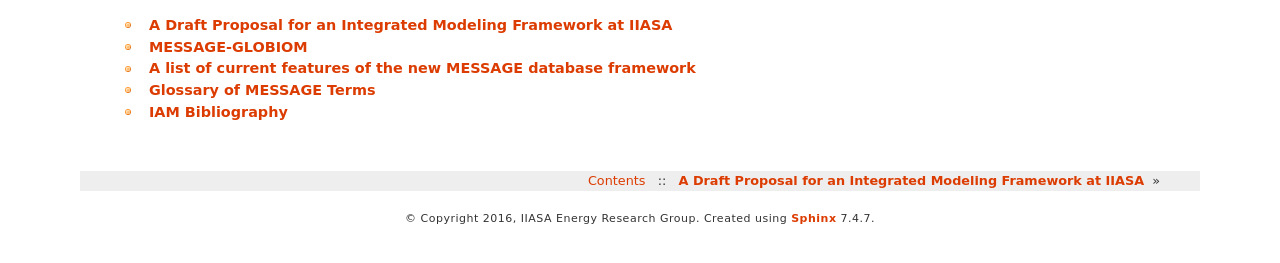
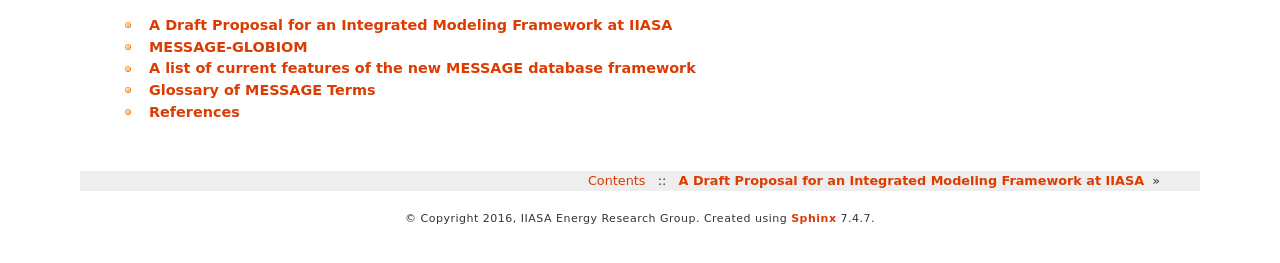
Before and after one commit to yiyi1991/message-ix-models, a Sphinx documentation site: the page built from doc/global/source/index.rst, in a window 1280 px wide. Shown: the part 199-462 px from the top of the page. Built offline with Sphinx 7.4.7, drawn with Linux system fonts in a browser that asks for light colours; pages that are not in the unit, such as notebooks, are missing from menus.

Commit message:
Update bibliography.rst

```diff
--- a/doc/global/source/bibliography.rst
+++ b/doc/global/source/bibliography.rst
@@ -1,4 +1,4 @@
-IAM Bibliography
+References
 ================
 
 .. bibliography:: bibs/main.bib
```
